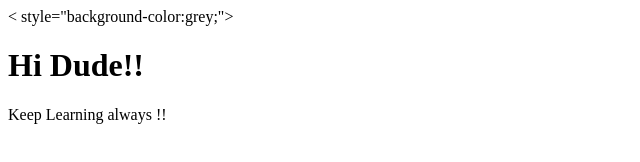
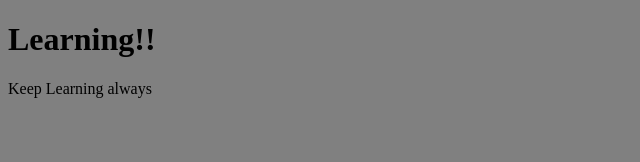
Before and after one commit to obapathu/obapathu.github.io, a plain HTML site: page index.html in a window 1280 px wide. Shown: the whole page, without its empty margins (0-640 px from the left). Drawn offline with Linux system fonts and the light colour scheme.

Commit message:
Update index.html

```diff
--- a/index.html
+++ b/index.html
@@ -1,13 +1,10 @@
 <!DOCTYPE html>
-<html lang="en">
-<head>
-    <meta charset="UTF-8">
-    <meta name="viewport" content="width=device-width, initial-scale=1.0">
-    <title>Document</title>
-</head>
-<body>
-     < style="background-color:grey;">
-  <h1>Hi Dude!! </h1>
-    <p1> Keep Learning always  !! </p1>
-</body>
+<html>
+   <head>
+      <title>HTML Backgorund Color</title>
+   </head>
+   <body style="background-color:grey;">
+      <h1>Learning!!</h1>
+      <p>Keep Learning always </p>
+   </body>
 </html>
```
